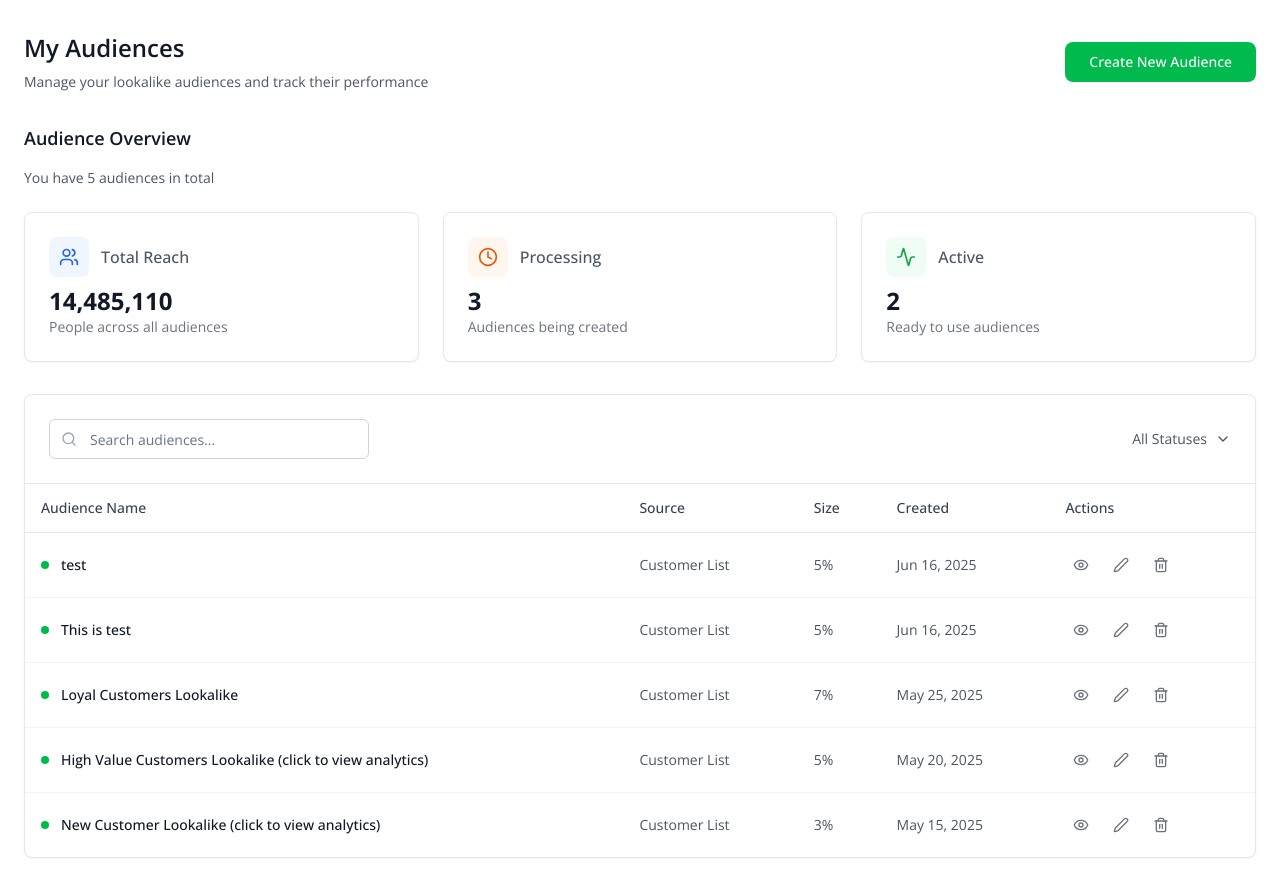
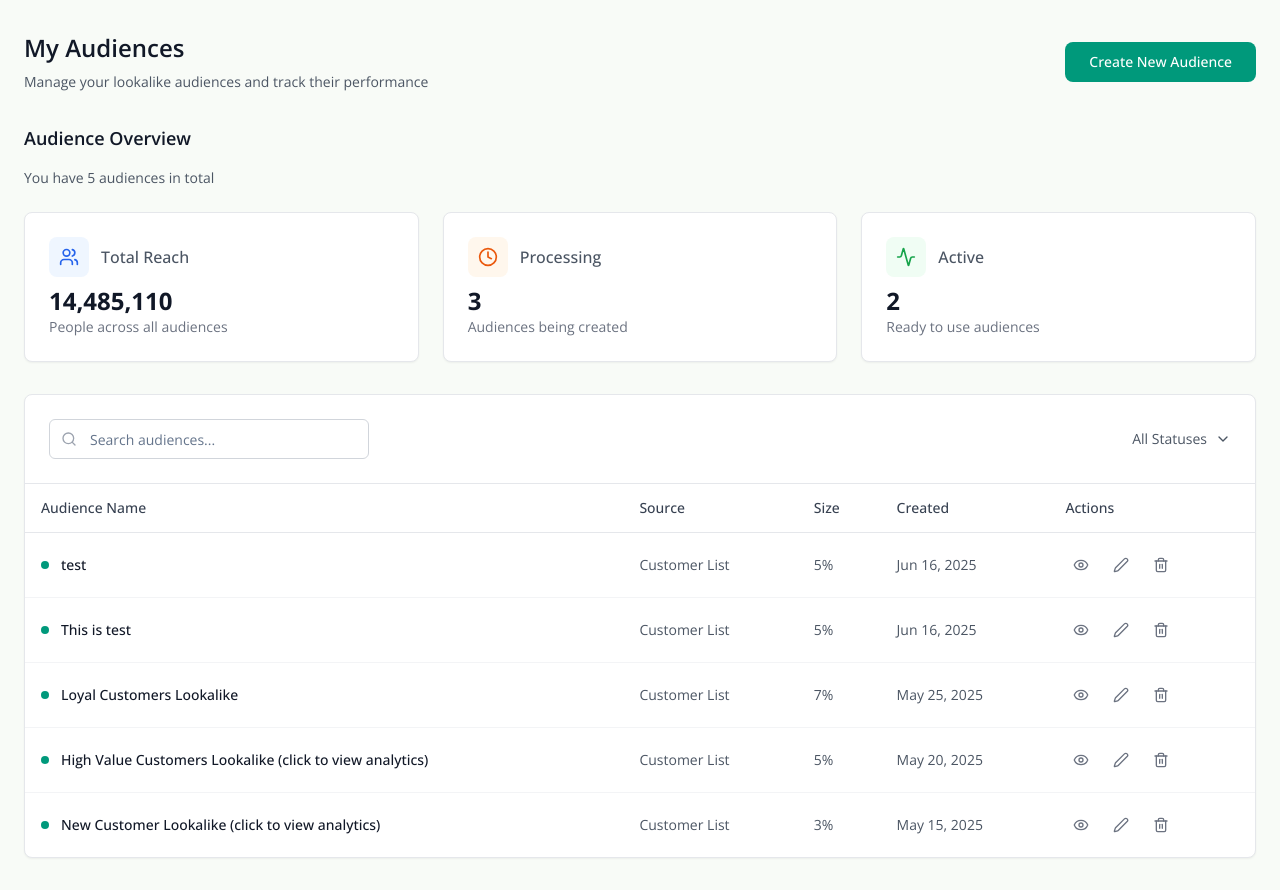
Before and after one commit to tomokeefe/lookalike-Audience, a React (Vite) app: page / in a window 1280 px wide. Built offline with nearby package versions, Linux system fonts and the light colour scheme; the HTML template or start-up script is replaced by a standard one.

Commit message:
Update primary brand color from #01BA4E to #00997B in Tailwind config
cgen-cd234a29f2574afba7eada012222d078

```diff
--- a/src/pages/Index.tsx
+++ b/src/pages/Index.tsx
@@ -75,7 +75,10 @@ const Index = () => {
   );
 
   return (
-    <div className="min-h-screen bg-white font-sans">
+    <div
+      className="min-h-screen font-sans"
+      style={{ backgroundColor: "#F8FBF7" }}
+    >
       <div className="max-w-7xl mx-auto px-6 py-8">
         {/* Header */}
         <div className="flex justify-between items-center mb-8">
--- a/tailwind.config.ts
+++ b/tailwind.config.ts
@@ -23,17 +23,17 @@ export default {
       },
       colors: {
         brand: {
-          primary: "#01BA4E",
-          50: "#F0FDF4",
-          100: "#DCFCE7",
-          200: "#BBF7D0",
-          300: "#86EFAC",
-          400: "#4ADE80",
-          500: "#01BA4E",
-          600: "#16A34A",
-          700: "#15803D",
-          800: "#166534",
-          900: "#14532D",
+          primary: "#00997B",
+          50: "#F0FDFA",
+          100: "#CCFBF1",
+          200: "#99F6E4",
+          300: "#5EEAD4",
+          400: "#2DD4BF",
+          500: "#00997B",
+          600: "#0D9488",
+          700: "#0F766E",
+          800: "#115E59",
+          900: "#134E4A",
         },
         border: "hsl(var(--border))",
         input: "hsl(var(--input))",
```
